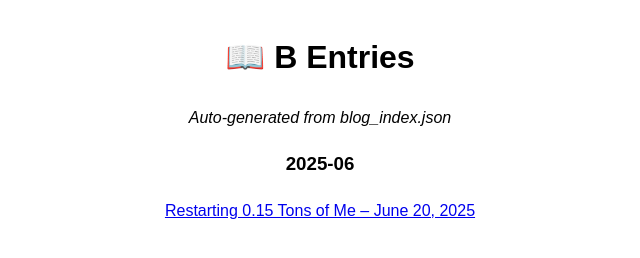
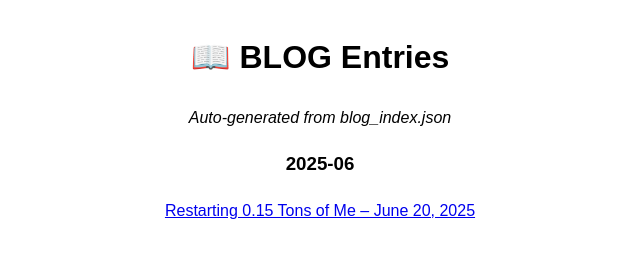
Before and after one commit to observer54/null-stream, a plain HTML site: page blog/index.html in a window 1280 px wide. Shown: the whole page, without its empty margins (320-960 px from the left). Drawn offline with Linux system fonts and the light colour scheme.

Commit message:
Update index.html

```diff
--- a/blog/index.html
+++ b/blog/index.html
@@ -33,7 +33,7 @@
 </head>
 <body>
 
-  <h1>📖 B Entries</h1>
+  <h1>📖 BLOG Entries</h1>
   <p><em>Auto-generated from blog_index.json</em></p>
   <div id="b-list">Loading...</div>
 
```
